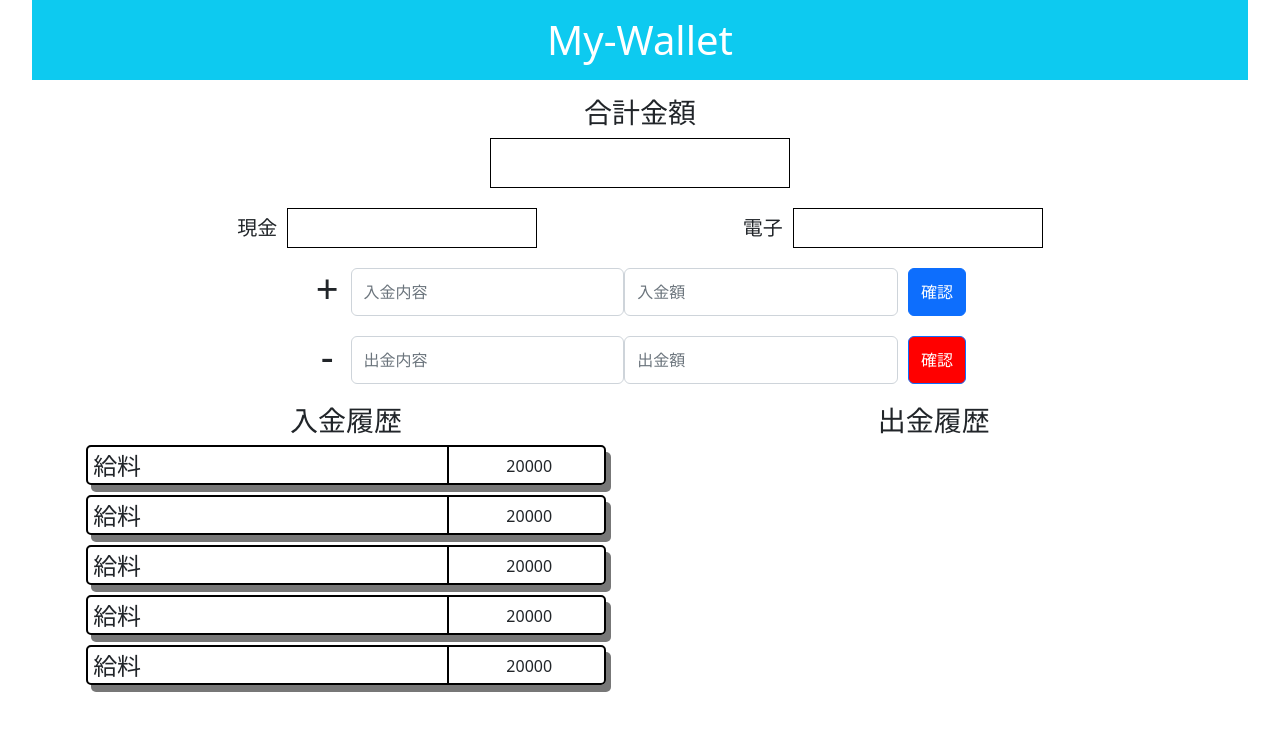
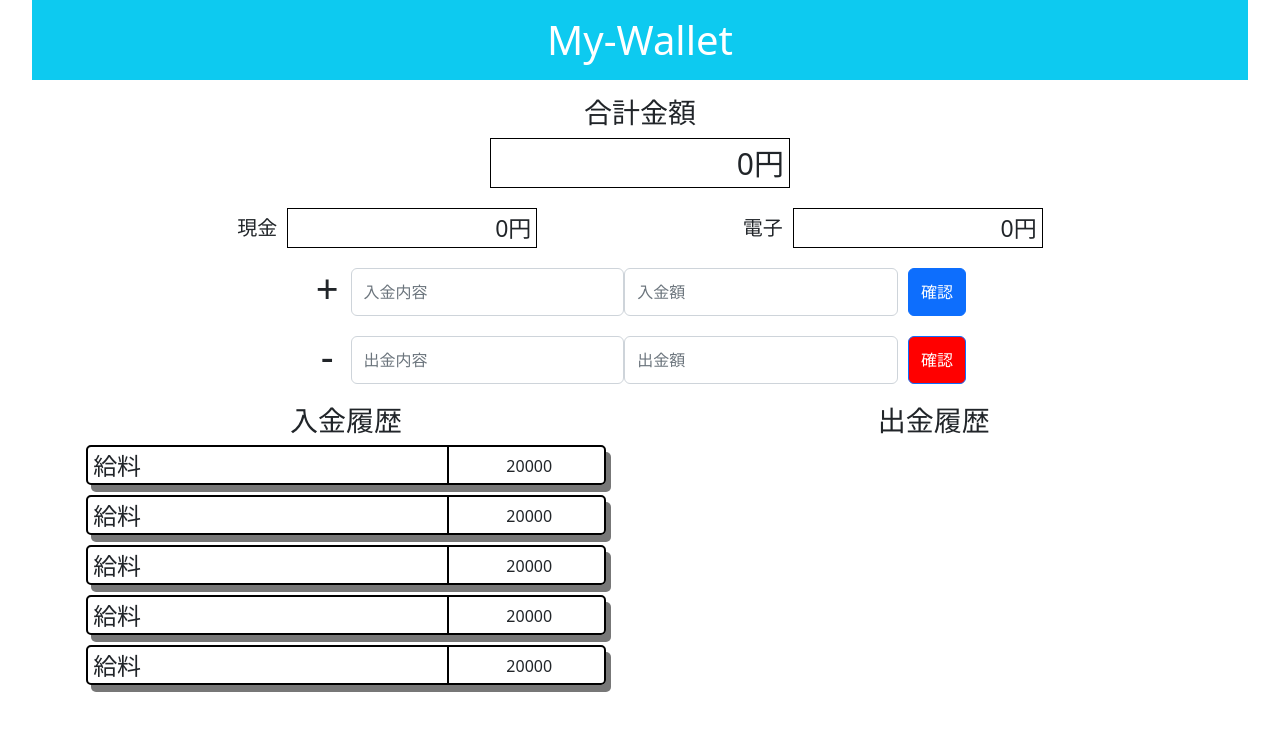
Before and after one commit to prosyosinsya/wallet-app, a Next.js app: page / in a window 1280 px wide. Shown: the top 730 px of the page. Built offline with nearby package versions, Linux system fonts and the light colour scheme.

Commit message:
wallet部分ハードコーディング

```diff
--- a/pages/components/Wallet.module.css
+++ b/pages/components/Wallet.module.css
@@ -13,10 +13,40 @@
 }
 
 .all {
+  position: relative;
   width: 300px;
   height: 50px;
   border: 1px solid black;
   margin: 0 auto 20px;
+}
+
+.cash {
+  position: relative;
+}
+
+.elec {
+  position: relative;
+}
+
+.WalletNumber {
+  position: absolute;
+  top: 2px;
+  right: 5px;
+  font-size: 30px;
+}
+
+.CashNumber {
+  position: absolute;
+  top: 2px;
+  right: 5px;
+  font-size: 23px;
+}
+
+.ElecNumber {
+  position: absolute;
+  top: 2px;
+  right: 5px;
+  font-size: 23px;
 }
 
 .EachWallet {
--- a/pages/components/Wallet.tsx
+++ b/pages/components/Wallet.tsx
@@ -6,16 +6,28 @@
     <div>
       <span className='text-center'>
         <h3 className="fs-3">合計金額</h3>
-        <div className={styles.all}></div>
+        <div className={styles.all}>
+          <span className={styles.WalletNumber}>
+            0円
+          </span>
+        </div>
       </span>
       <div className={styles.EachWallet}>
         <span className={styles.flex}>
           <h3 className={styles.label}>現金</h3>
-          <div className={`${styles.cash} ${styles.wallet}`}></div>
+          <div className={`${styles.cash} ${styles.wallet}`}>
+            <span className={styles.CashNumber}>
+              0円
+            </span>
+          </div>
         </span>
         <span className={styles.flex}>
           <h3 className={styles.label}>電子</h3>
-          <div className={`${styles.elec} ${styles.wallet}`}></div>
+          <div className={`${styles.elec} ${styles.wallet}`}>
+            <span className={styles.ElecNumber}>
+              0円
+            </span>
+          </div>
         </span>
       </div>
     </div>
```
